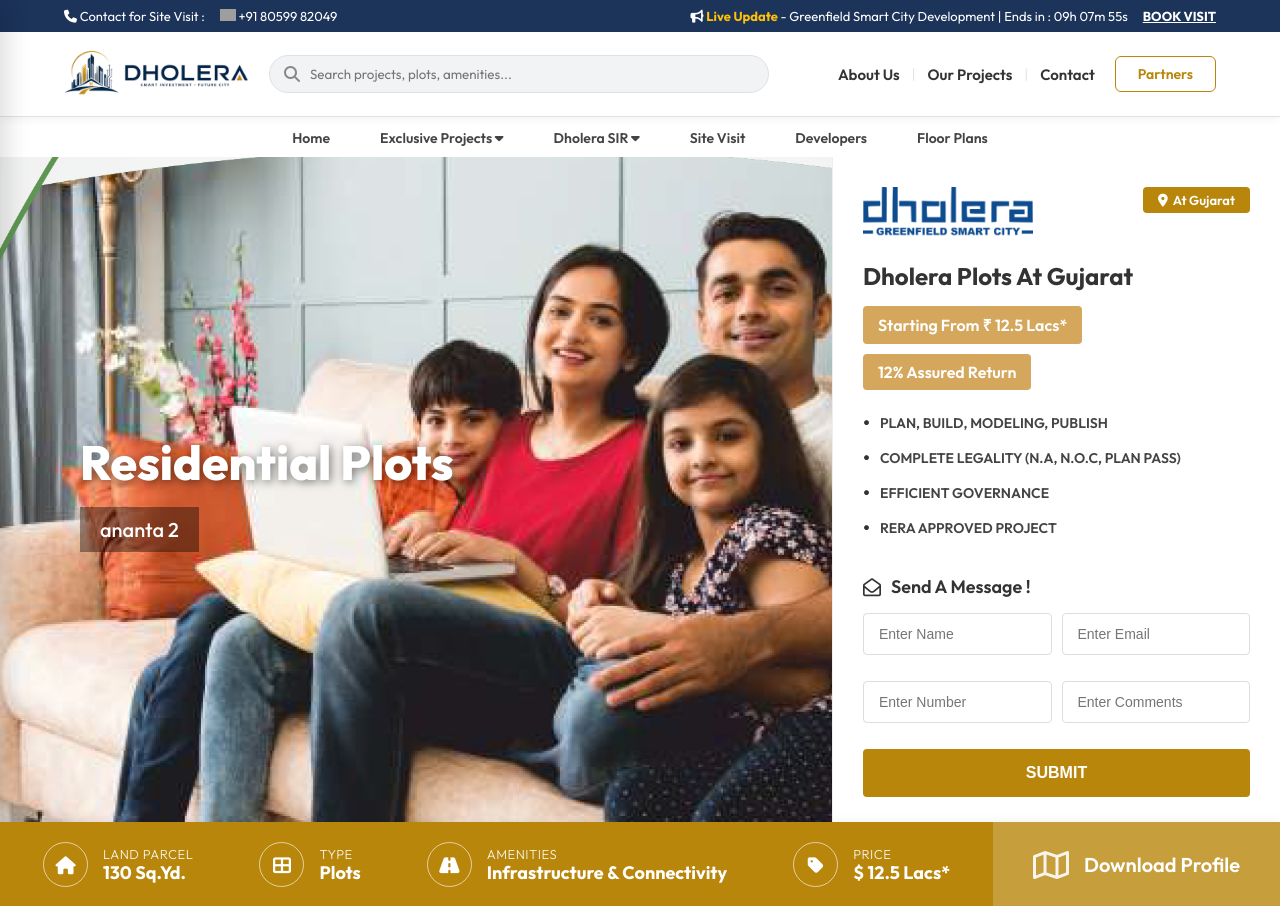
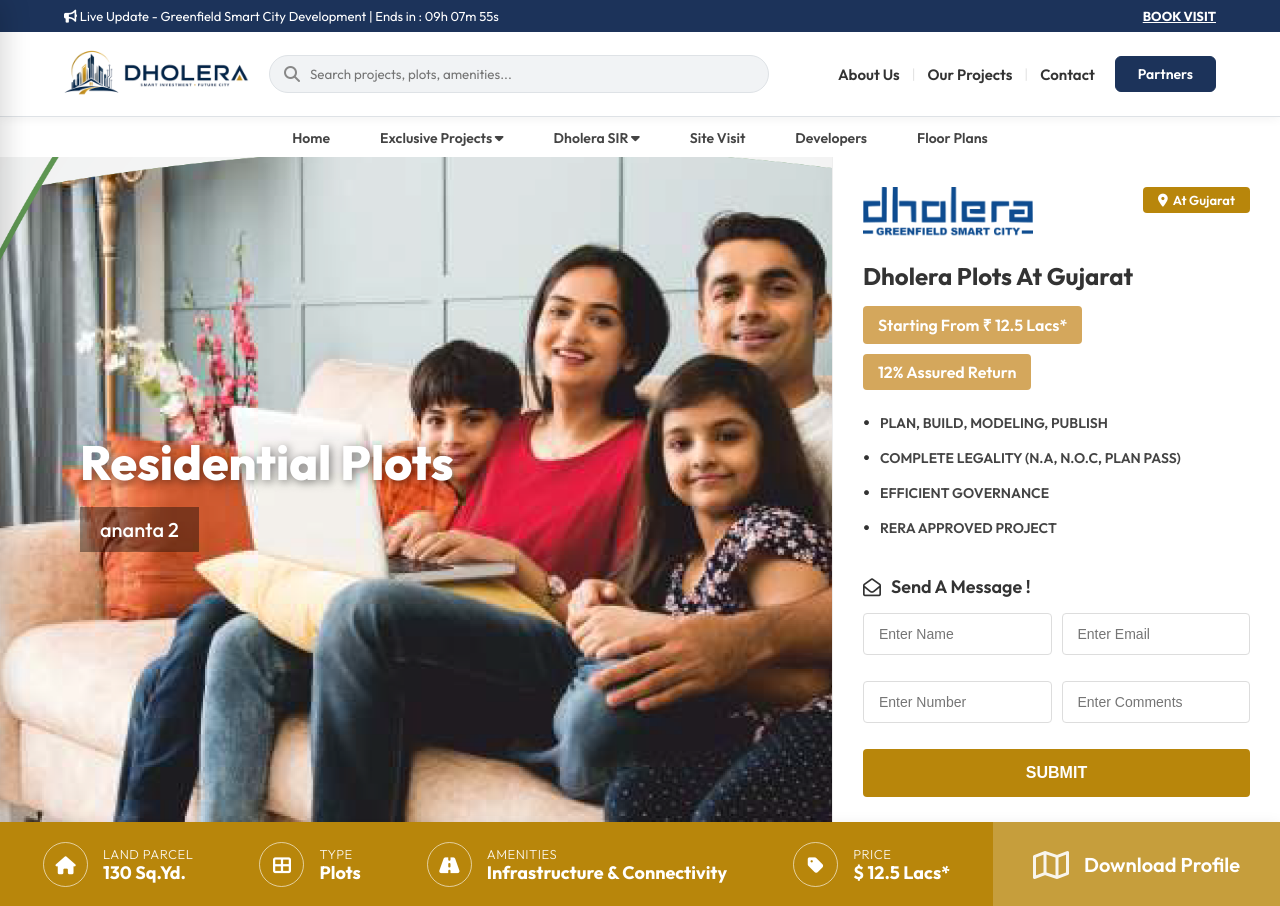
Before and after one commit to Rahul04909/dholera, a PHP site: page / in a window 1280 px wide. Shown: the top 906 px of the page. Run offline with PHP 8.4, Linux system fonts and the light colour scheme; data comes from the database, SQL or seed files in the repository; grey boxes are pictures that could not be loaded.

Commit message:
Update Partners button styling, clean top bar, and redirect index.php to root

```diff
--- a/includes/header.php
+++ b/includes/header.php
@@ -216,13 +216,15 @@ $current_url = (isset($_SERVER['HTTPS']) && $_SERVER['HTTPS'] === 'on' ? "https"
         }
 
         .btn-login {
-            background: transparent;
-            color: var(--primary-color);
+            background: var(--secondary-color);
+            color: #fff;
+            border-color: var(--secondary-color);
         }
 
         .btn-login:hover {
             background: var(--primary-color);
             color: #fff;
+            border-color: var(--primary-color);
             box-shadow: 0 4px 12px rgba(184, 134, 11, 0.2);
             transform: translateY(-2px);
         }
@@ -433,9 +435,7 @@ $current_url = (isset($_SERVER['HTTPS']) && $_SERVER['HTTPS'] === 'on' ? "https"
                 padding: 5px;
             }
 
-            .top-bar-left span {
-                display: none;
-            }
+            /* Keep Live Update visible on mobile */
 
             .header-search-container,
             .nav-bar {
@@ -454,13 +454,9 @@ $current_url = (isset($_SERVER['HTTPS']) && $_SERVER['HTTPS'] === 'on' ? "https"
     <!-- Top Bar -->
     <div class="top-bar">
         <div class="top-bar-left">
-            <span><i class="fa-solid fa-phone"></i> Contact for Site Visit :</span>
-            <a href="tel:+918059982049"><img src="https://flagcdn.com/w20/in.png" alt="IN" width="16"> +91 80599
-                82049</a>
+            <span><i class="fa-solid fa-bullhorn"></i> <span class="offer-tag">Live Update</span> - Greenfield Smart City Development | Ends in : <span id="timer">09h 08m 01s</span></span>
         </div>
         <div class="top-bar-right">
-            <span><i class="fa-solid fa-bullhorn"></i> <span class="offer-tag">Live Update</span> - Greenfield Smart
-                City Development | Ends in : <span id="timer">09h 08m 01s</span></span>
             <a href="<?php echo BASE_URL; ?>contact.php" class="grab-now">BOOK VISIT</a>
         </div>
     </div>
```
Also changed, not shown: .htaccess.
